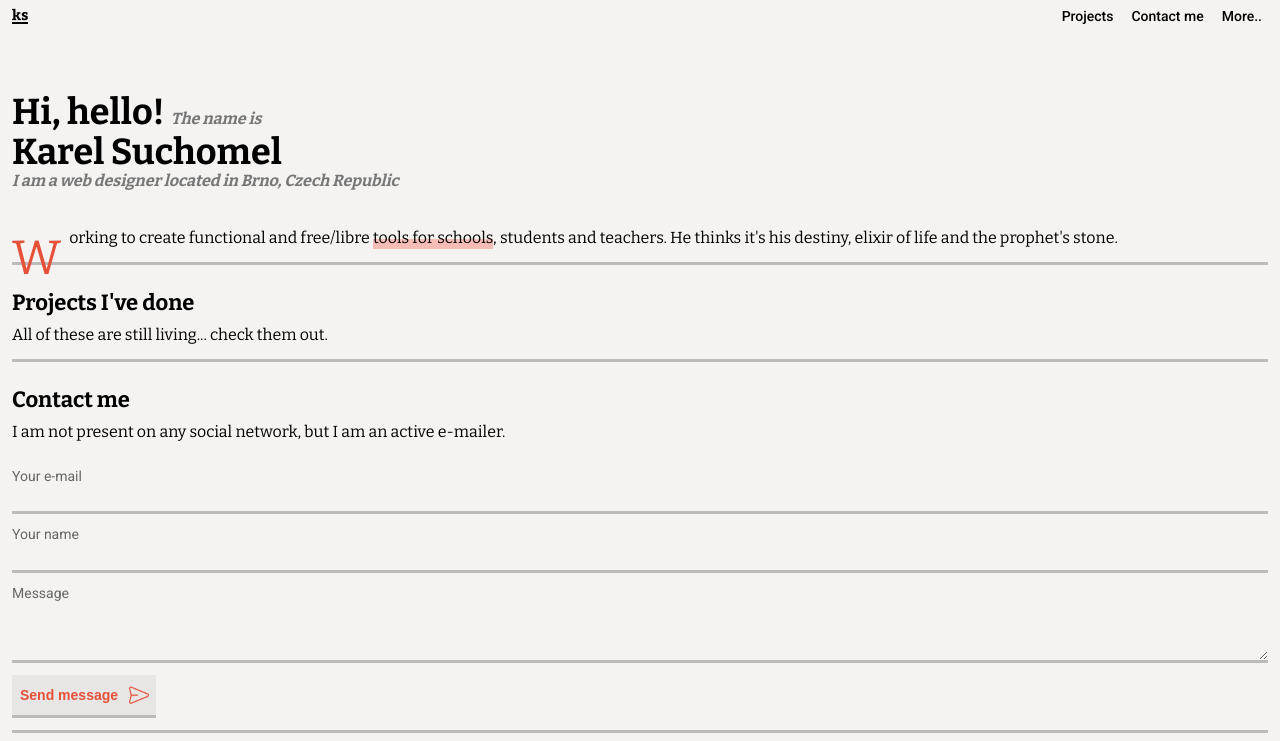
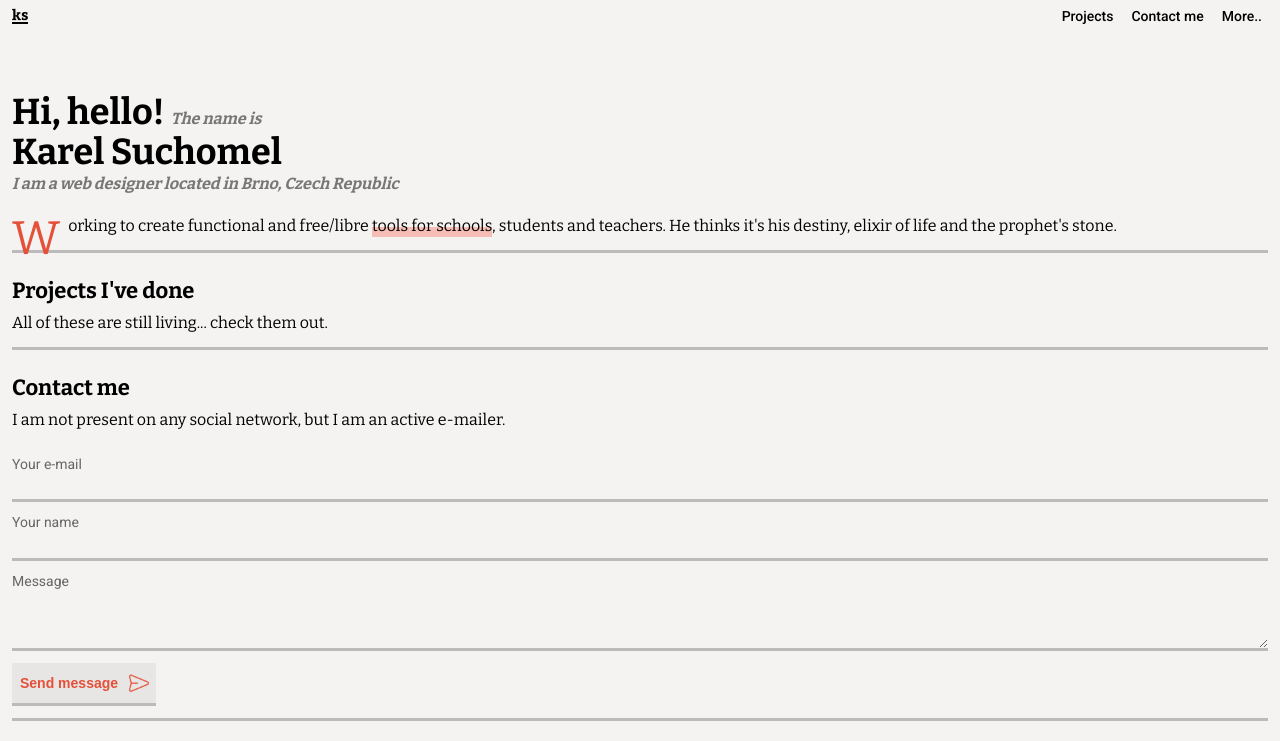
Before and after one commit to karelsuchomel/personal-site, a Jekyll site: the page built from index.md, in a window 1280 px wide, cut to the strip 0-741 px from the top of the page. Built offline with Jekyll 4.4.1, drawn with Linux system fonts in a browser that asks for light colours.

Commit message:
Fixed drop caps rendering

```diff
--- a/_layouts/front-page.html
+++ b/_layouts/front-page.html
@@ -11,7 +11,7 @@
 </div>
 
 <p class="front-paragraph">
-	Working to create functional and free/libre <a href="#">tools for schools</a>, students and teachers.
+	<span class="first-letter">W</span>orking to create functional and free/libre <a href="#">tools for schools</a>, students and teachers.
 	He thinks it's his destiny, elixir of life and the prophet's stone.
 </p>
 <hr>
--- a/_sass/front-page/hero-segment.sass
+++ b/_sass/front-page/hero-segment.sass
@@ -13,17 +13,16 @@
 		font-weight: bold
 		color: #777
 		font-size: 16px
-		line-height: 18px
+		line-height: 24px
 	em.under
 		display: block
-		margin-bottom: 36px
+		margin-bottom: 18px
 
 p.front-paragraph
-	&:first-letter
+	span.first-letter
 		color: #e55039
 		float: left
-		font-size: 48px
-		line-height: 48px
-		padding-top: 8px
+		padding-top: 1px
+		font-size: 47px
+		line-height: 47px
 		padding-right: 8px
-		padding-left: 0px
```
